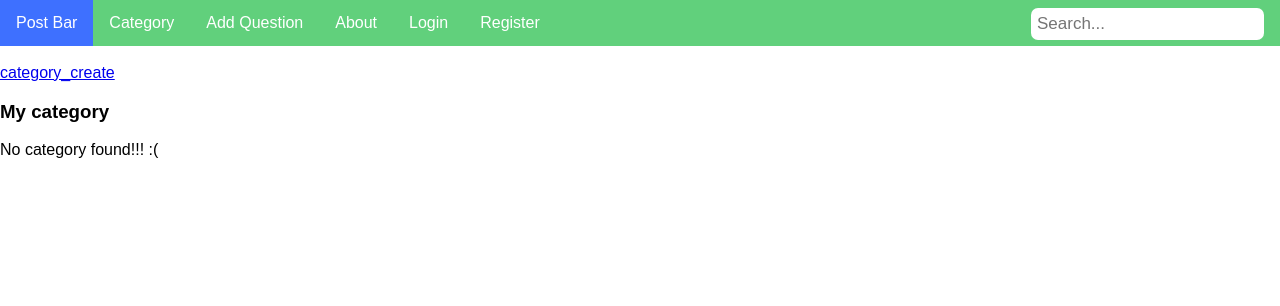
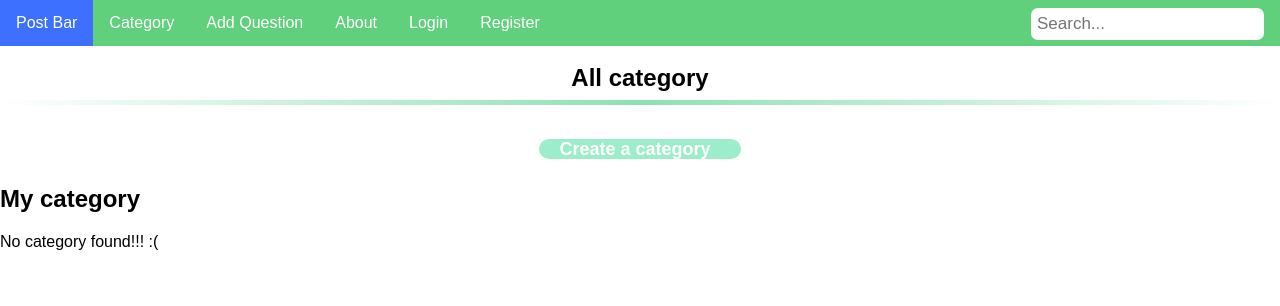
Before and after one commit to yangh567/WAD, a Django app: page /category_list in a window 1280 px wide. Shown: the top 306 px of the page. Run offline with Django 3.2, Linux system fonts and the light colour scheme; data that the repository does not hold is empty.

Commit message:
CSS for category.

```diff
--- /dev/null
+++ b/static/css/category.css
@@ -0,0 +1,38 @@
+h1 {
+    text-align: center;
+}
+
+.category_link {
+    background-color: rgba(67, 124, 255, 0.64);
+    padding-left: 20px;
+    padding-right: 30px;
+    border-radius: 25px;
+    margin-top: 13px;
+    color: white;
+    margin-left: 400px;
+    margin-right: 400px;
+    height: 50px;
+}
+
+.create_category {
+    background-color: rgba(99, 228, 171, 0.64);
+    padding-left: 20px;
+    padding-right: 30px;
+    border-radius: 25px;
+    margin-top: 13px;
+    color: white;
+    margin-left: 400px;
+    margin-right: 400px;
+    height: 50px;
+}
+
+a {
+    color: inherit;
+    text-decoration: none;
+    font-size: large;
+}
+
+.create_category_form_body {
+    text-align: center;
+    margin-top: 200px;
+}
--- a/templates/PostBar/category_list.html
+++ b/templates/PostBar/category_list.html
@@ -1,17 +1,25 @@
 {% extends 'PostBar/base.html' %}
+{% load staticfiles %}
+{% block css_block %}
+    <link rel="stylesheet" type="text/css" href="../../static/css/category.css">
+{% endblock %}
+
+
 {% block body_block %}
-    <a href="{% url 'category_create' %}">category_create</a>
+    <div class="title">
+        <strong>All category</strong>
+    </div>
 
+    <hr/>
+
+    <h1>
+        <a class="create_category" href="{% url 'category_create' %}">Create a category</a>
         {% if category_list %}
-        <table id="category">
             {% for category in category_list %}
-                <tr>
-                    <td>{{ category.name }}</td>
-                    <td><a href="{% url 'category_detail' category.id %}" class="see_detail">detail</a></td>
-                    <td><a href="{% url 'question_list' %}?page=1&category_id={{ category.id }}">questions</a></td>
-                </tr>
+                <p class=category_link><a href="{% url 'question_list' %}?page=1&category_id={{ category.id }}">{{ category.name }}</a>
+                </p>
             {% endfor %}
-        </table>
+
             {% if is_paginated %}
             <div class="pagination">
                 <span class="page-links">
@@ -28,7 +36,8 @@
             </div>
             {% endif %}
         {% else %}
-        <h3>My category</h3>
+            <h2>My category</h2>
             <p>No category found!!! :(</p>
         {% endif %}
+    </h1>
 {% endblock %}
```
Also changed, not shown: templates/PostBar/category_create.html (+18 -4 lines). Lines whose indentation alone changed are shown as unchanged.
